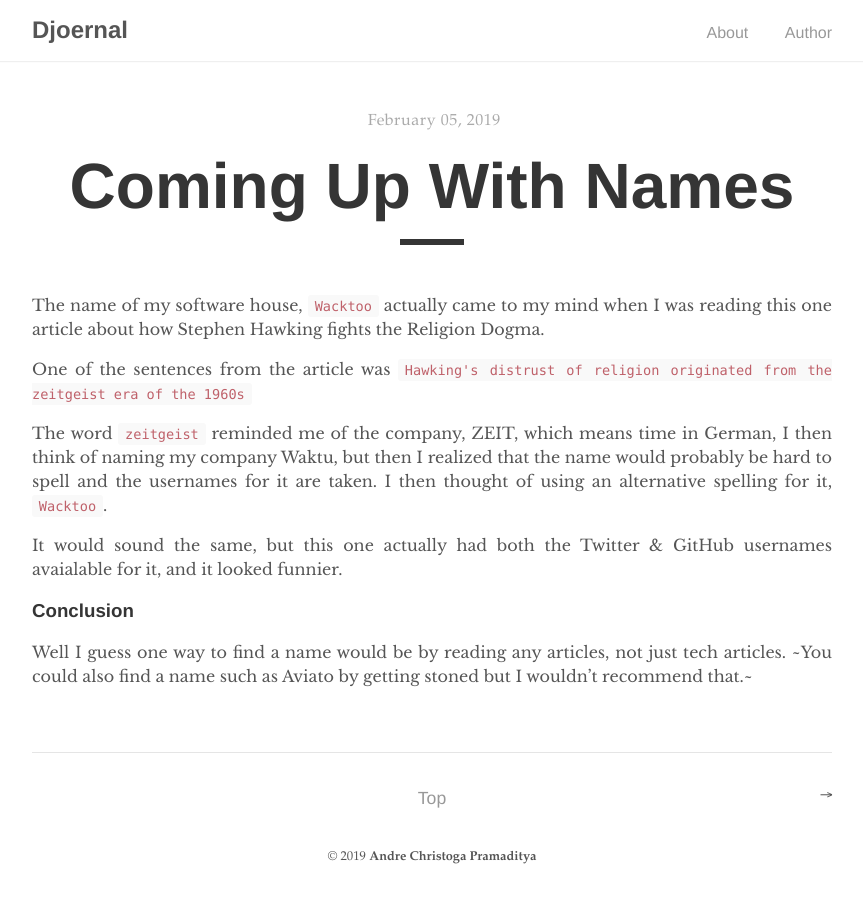
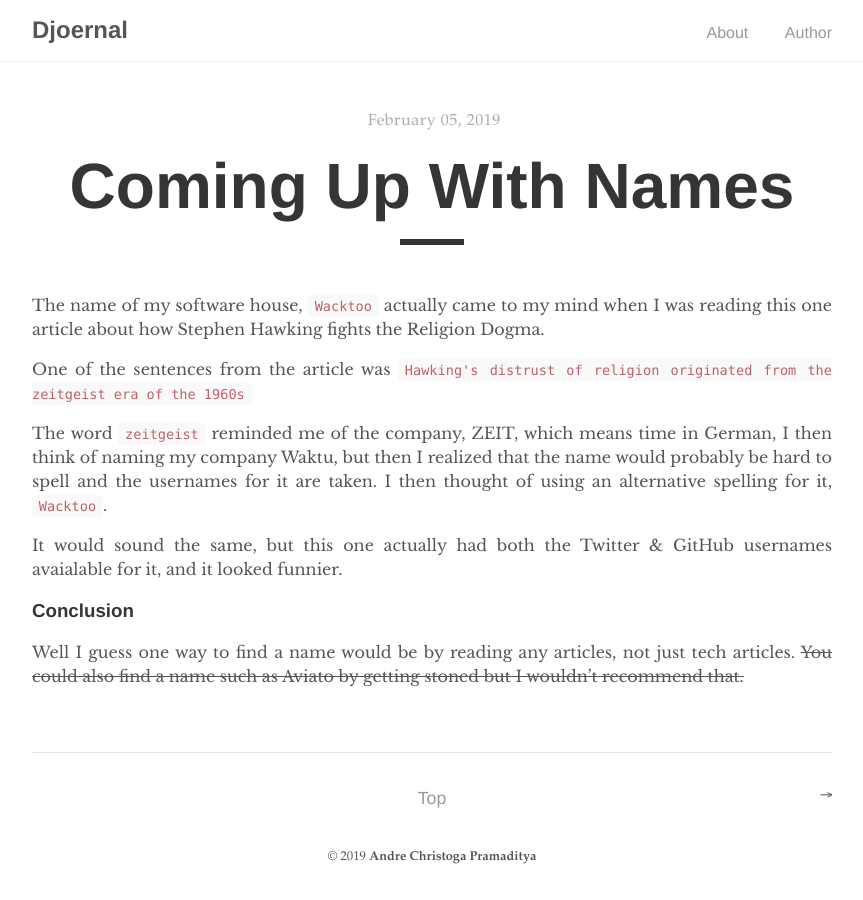
Before and after one commit to drepram/djoernal, a Jekyll site: the page built from _posts/2019-02-05-coming-up-with-names.md, in a window 1280 px wide. Shown: the whole page, without its empty margins (208-1071 px from the left). Built offline with Jekyll 4.4.1, drawn with Linux system fonts in a browser that asks for light colours.

Commit message:
Fixed markdown syntax

```diff
--- a/_posts/2019-02-05-coming-up-with-names.md
+++ b/_posts/2019-02-05-coming-up-with-names.md
@@ -21,4 +21,4 @@ and it looked funnier.
 ### Conclusion
 
 Well I guess one way to find a name would be by reading any articles, not just tech articles.
-~You could also find a name such as Aviato by getting stoned but I wouldn't recommend that.~
+~~You could also find a name such as Aviato by getting stoned but I wouldn't recommend that.~~
```
